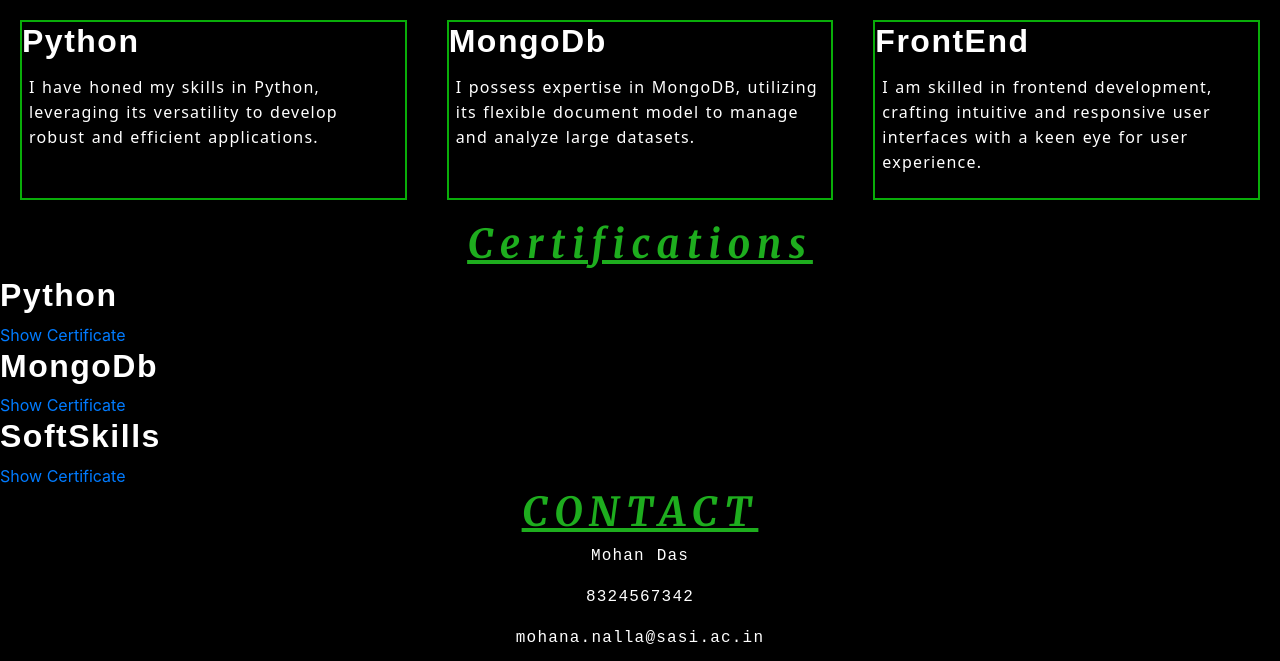
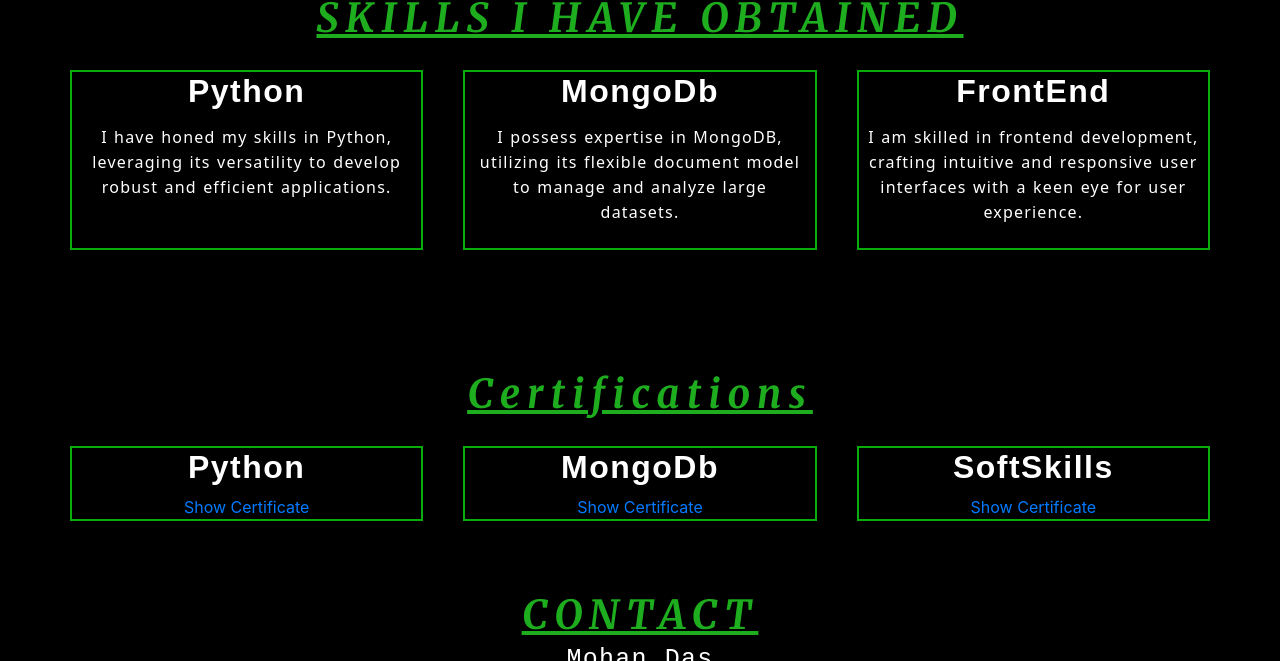
Before and after one commit to MohanaRajaNalla/Portfolio, a plain HTML site: page index.html in a window 1280 px wide. Shown: the part 804-1465 px from the top of the page. Drawn offline with nearby package versions, Linux system fonts and the light colour scheme; a web font is replaced by a local one.

Commit message:
style.css

```diff
--- a/style.css
+++ b/style.css
@@ -26,6 +26,7 @@ body{
     flex-direction: row;
     font-size: 20px;
     font-weight: bold;
+    color: rgb(247, 6, 171);
 
   }
   .home{
@@ -71,7 +72,7 @@ body{
     font-style: italic;
     letter-spacing: 7px;
   }
-  .services{
+  .skills{
   text-align: center;
   padding: 50px;
   }
@@ -105,12 +106,39 @@ body{
     font-family: "Montserrat", sans-serif;
     line-height: 76px;
     font-weight: 25px;
+    font-size: 25px;
   }
   #social{
     align-items: center;
 
   }
   .socialimg{
-    height: 40px;
+    height: 55px;
     padding: 7px;
   }
+  #certi{
+    height: 100vh;
+    width: 100vw;
+
+}
+.certificate{
+    text-align: center;
+    padding: 50px;
+}
+.certificatesub{
+    display: flex;
+    flex-direction: row;
+}
+.certicard{
+    border: 2px solid rgb(9, 173, 9);
+    margin: 20px;
+    width: 90vw;
+
+}
+.ele:hover{
+    background-color:rgb(187, 228, 2);
+}
+a:hover{
+color: white;
+background-color: rgba(47, 42, 42, 0.762);
+}
```
